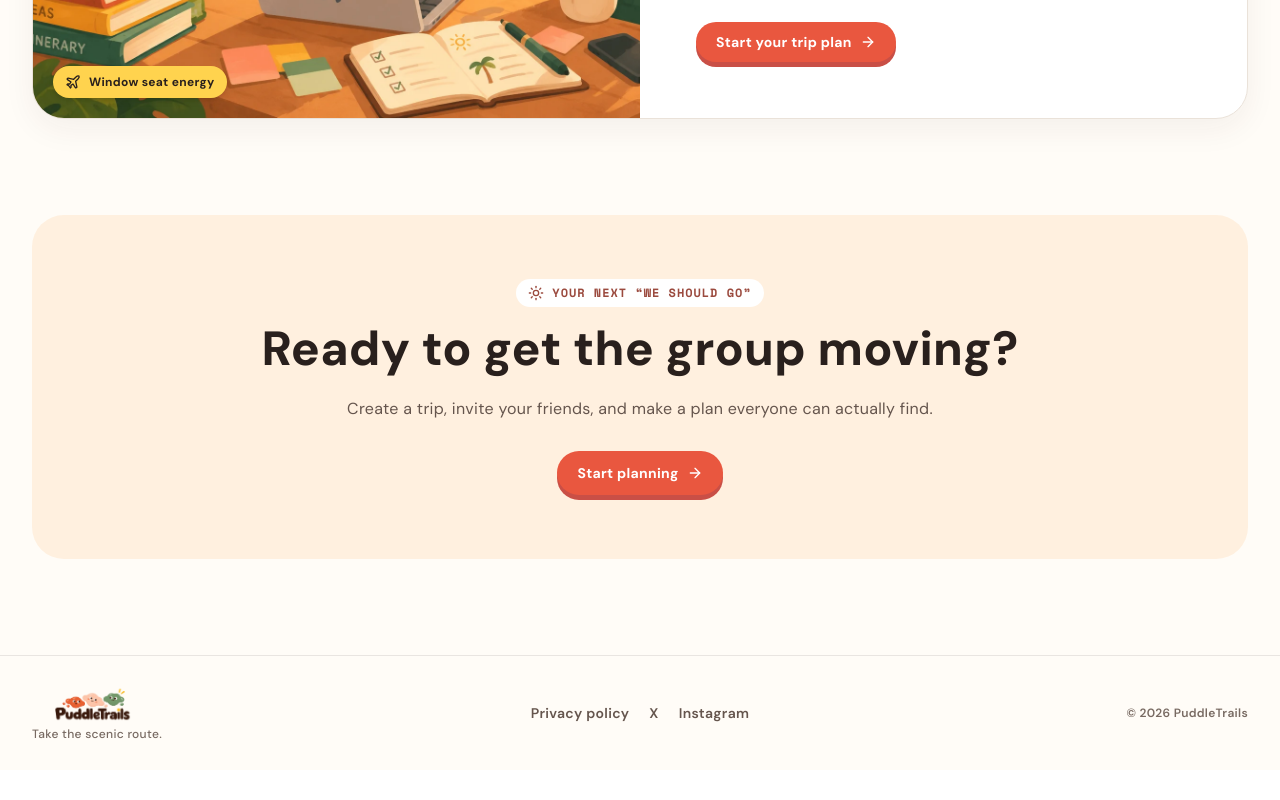
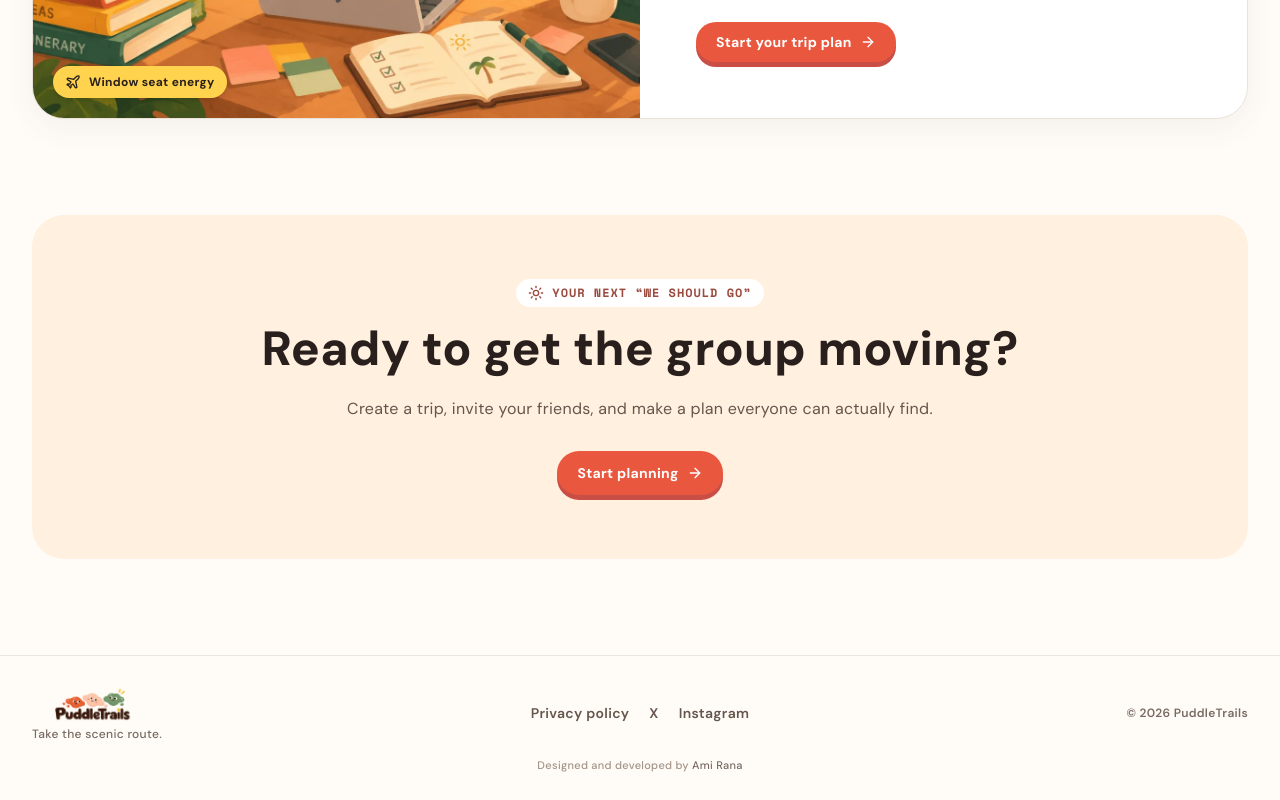
Before and after one commit to amirana/puddletrails, a React (Vite) app in the folder frontend/: page / in a window 1280 px wide. Shown: the part 2989-3789 px from the top of the page. Before the commit the page ends 3759 px from the top, so only its background shows below. Built offline with nearby package versions, Linux system fonts and the light colour scheme; no server answers; a web font is replaced by a local one.

Commit message:
feat: add designer credit to footer with link to personal website

```diff
--- a/frontend/src/components/layout/Footer.jsx
+++ b/frontend/src/components/layout/Footer.jsx
@@ -55,6 +55,17 @@ const Footer = () => {
                 <p className="text-xs font-semibold text-[#786A62] sm:justify-self-end sm:self-center">
                     © {new Date().getFullYear()} PuddleTrails
                 </p>
+                <p className="text-center text-[11px] font-medium text-[#A49388] sm:col-span-3">
+                    Designed and developed by{" "}
+                    <a
+                        href="https://www.amirana.me/"
+                        target="_blank"
+                        rel="noreferrer"
+                        className="text-[#786A62] underline-offset-4 transition-colors hover:text-[#C94F46] hover:underline focus-visible:rounded-sm focus-visible:outline-2 focus-visible:outline-offset-4 focus-visible:outline-[#C94F46]"
+                    >
+                        Ami Rana
+                    </a>
+                </p>
             </div>
         </footer>
     );
```
